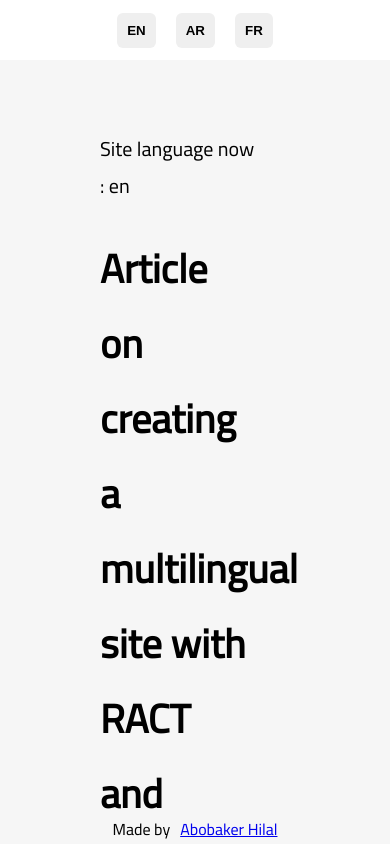
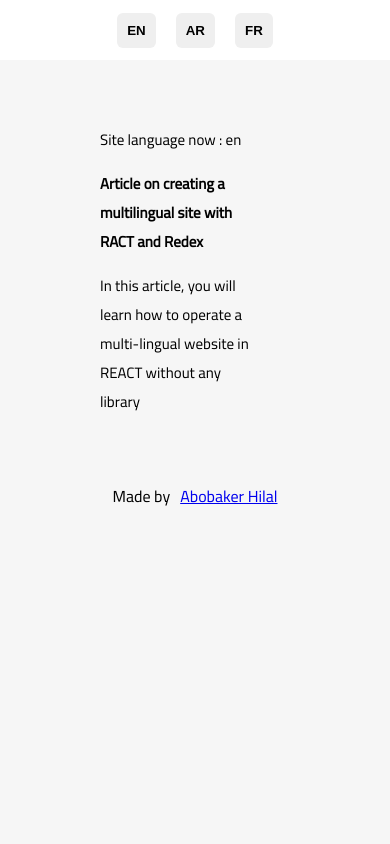
Before and after one commit to beko09/Multilingual-website-with-react-redux, a React (Create React App) app: page / in a window 390 px wide. Shown: the top 844 px of the page. Built offline with nearby package versions, Linux system fonts and the light colour scheme.

Commit message:
style media p

```diff
--- a/src/components/content/content.css
+++ b/src/components/content/content.css
@@ -4,7 +4,9 @@
     width: 40%;
 }
 @media (max-width: 920px) {
-    h1,h2,h3,h4,p{font-size:10px}
+    h1,h2,h3,h4
+    ,p{font-size:15px !important}
+
 }
 h1{
     font-size: 40px;
--- a/src/index.css
+++ b/src/index.css
@@ -11,8 +11,6 @@ code {
     monospace;
 }
 .footer{
- position: fixed;
-    bottom: 0;
     text-align: center;
     display: flex;
     justify-content: center;
```
